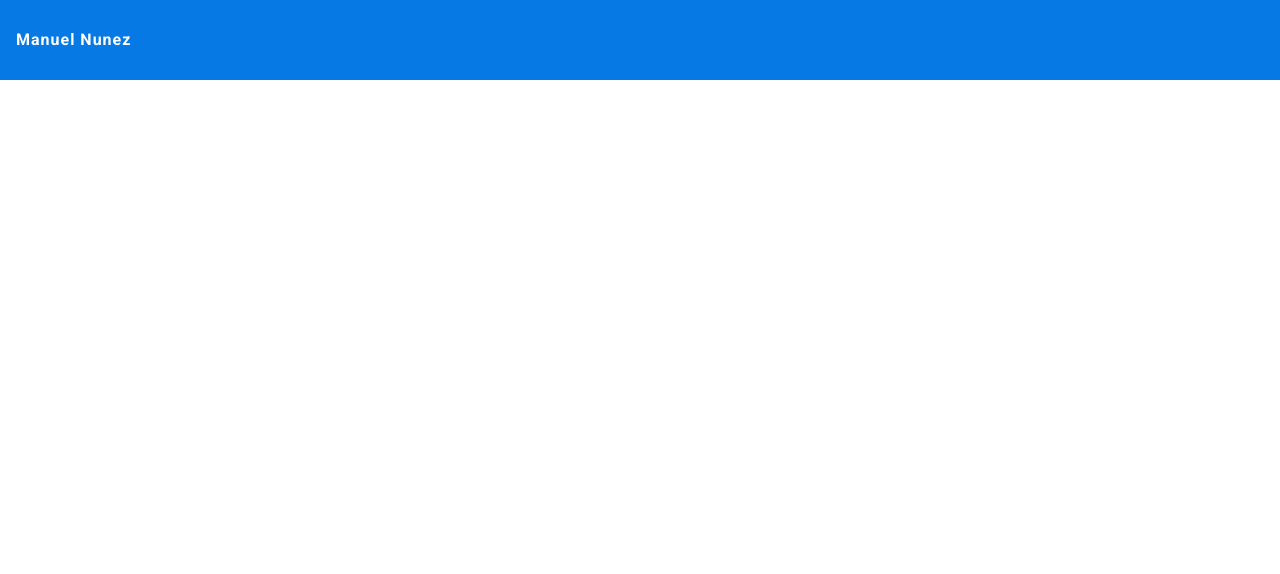
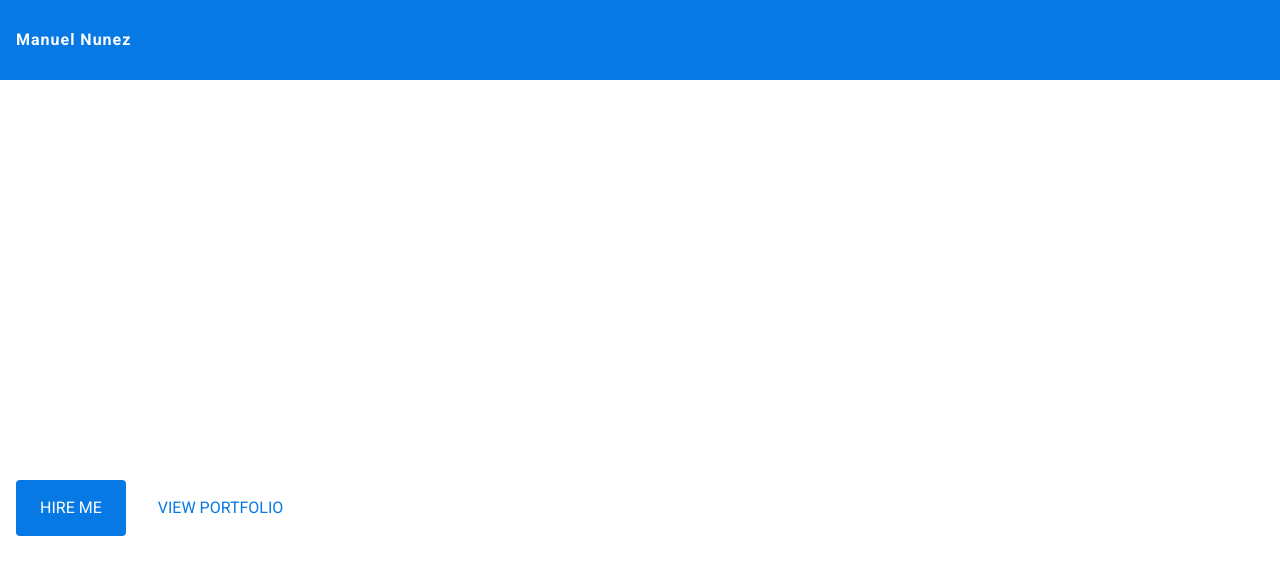
Before and after one commit to manuels-code/portfolio-site-2022, a React (Create React App) app: page / in a window 1280 px wide. Shown: the top 574 px of the page. Built offline with nearby package versions, Linux system fonts and the light colour scheme.

Commit message:
Update App.js

```diff
--- a/src/App.js
+++ b/src/App.js
@@ -1,12 +1,14 @@
-import React from 'react'
-import Header from './components/layout/Header'
+import React from "react";
+import Hero from "./components/Hero";
+import Header from "./components/layout/Header";
 
 const App = () => {
   return (
     <div>
       <Header />
+      <Hero />
     </div>
-  )
-}
+  );
+};
 
-export default App
+export default App;
```
